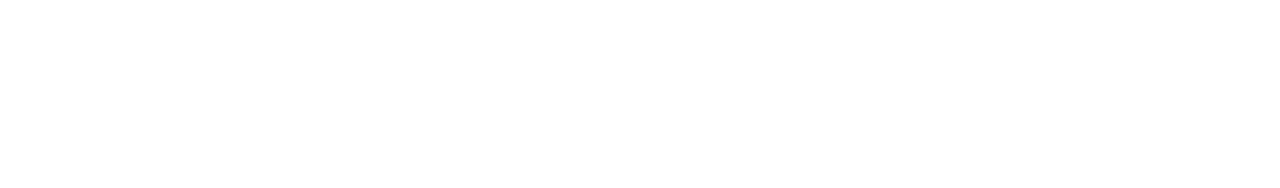
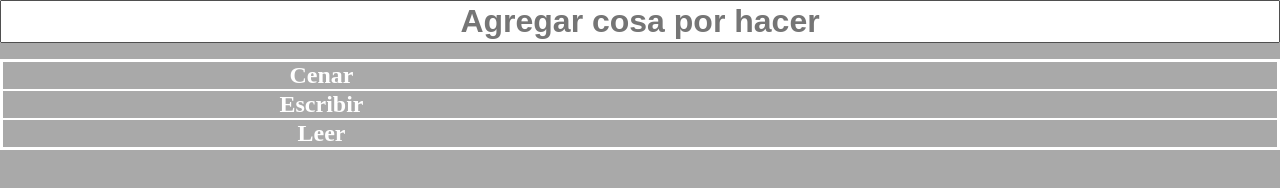
Before and after one commit to djgarciac/aprender-redux-facilmente, a website built with webpack: page index.html in a window 1280 px wide. Built offline with Linux system fonts and the light colour scheme.

Commit message:
Creando la estructura y estilos de la app

```diff
--- a/index.html
+++ b/index.html
@@ -5,9 +5,29 @@
   <meta http-equiv="X-UA-Compatible" content="IE=edge">
   <meta name="viewport" content="width=device-width, initial-scale=1.0">
   <title>Aprende REDUX Fácilmente</title>
+  <link rel="shortcut icon" href="favicon.ico" type="image/x-icon">
+  <link rel="stylesheet" href="styles.css">
 </head>
 <body>
-  <div id="root"></div>
+  <div id="root">
+    <input type="text" placeholder="Agregar cosa por hacer">
+
+    <ul>
+      <li>
+        <span>Cenar</span>
+        <span>x</span>
+      </li>
+      <li>
+        <span>Escribir</span>
+        <span>x</span>
+      </li>
+      <li>
+        <span>Leer</span>
+        <span>x</span>
+      </li>
+    </ul>
+  </div>
+
   <script src="build/fixter.js"></script>
 </body>
 </html>
--- a/main.js
+++ b/main.js
@@ -1,4 +1 @@
-import * as Redux from 'redux'
-
-console.log('Estoy bien instalado')
-console.log(Redux)
+// import * as Redux from 'redux'
--- a/package.json
+++ b/package.json
@@ -6,10 +6,14 @@
   "author": "David Garcia <davidjosue.garcia@outlook.com>",
   "license": "MIT",
   "private": true,
+  "scripts": {
+    "start": "webpack && lite-server"
+  },
   "dependencies": {
     "redux": "^4.1.1"
   },
   "devDependencies": {
+    "lite-server": "^2.6.1",
     "process": "^0.11.10",
     "webpack": "^5.51.1",
     "webpack-cli": "^4.8.0"
--- a/styles.css
+++ b/styles.css
@@ -0,0 +1,48 @@
+html,
+body {
+  margin: 0;
+  background-color: darkgrey;
+  color: white;
+  font-family: Avenir;
+}
+
+#root {
+  display: flex;
+  flex-direction: column;
+}
+input {
+  text-align: center;
+  font-weight: bolder;
+  font-size: 2rem;
+}
+
+ul {
+  border: 2px solid;
+  padding: 0;
+}
+
+ul li {
+  display: flex;
+  justify-content: space-around;
+  border: 1px solid;
+  list-style: none;
+  font-weight: bold;
+  font-size: 1.5rem;
+  cursor: pointer;
+}
+li span {
+  text-align: center;
+  width: 400px;
+}
+
+li span:nth-child(2) {
+  opacity: 0;
+}
+
+li:hover span:nth-child(2) {
+  opacity: 1;
+}
+
+.done {
+  text-decoration: line-through;
+}
```
Also changed, not shown: build/fixter.js, favicon.ico (added), 1 other file.
